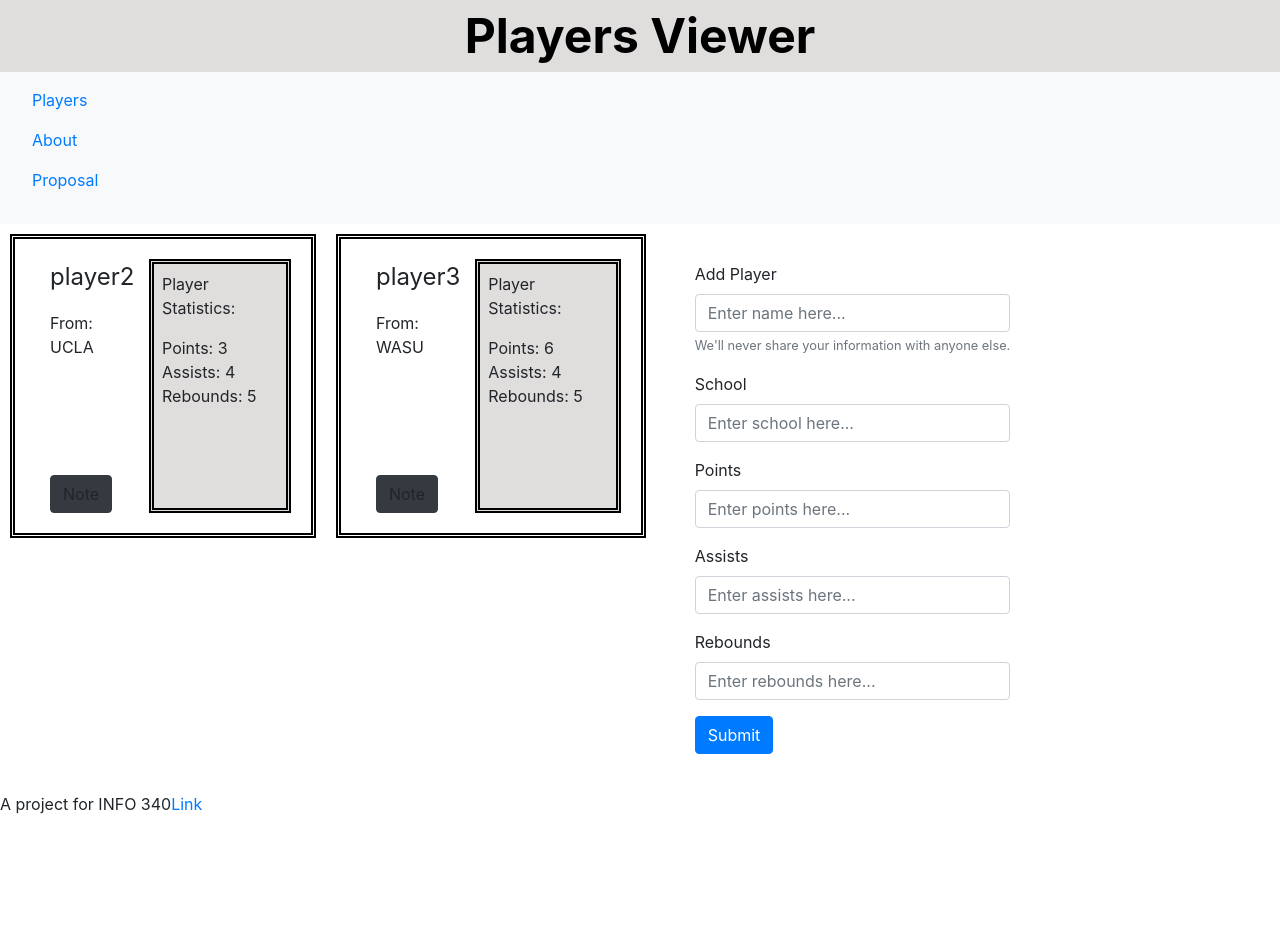
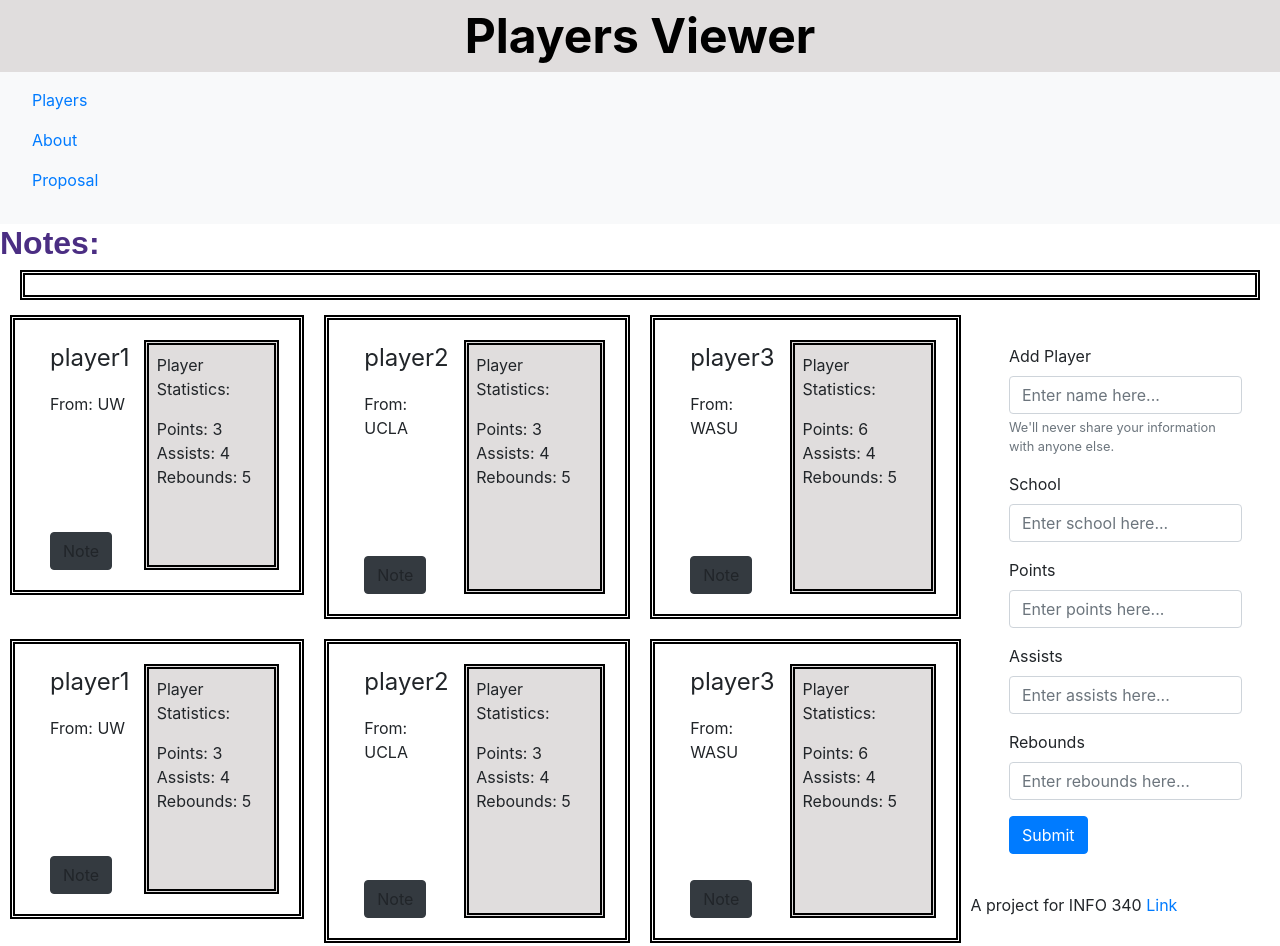
Before and after one commit to info340a-sp21/project-01-Gyangle, a website: page index.html in a window 1280 px wide. Before the commit the page ends 816 px from the top, so only its background shows below. Drawn offline with nearby package versions, Linux system fonts and the light colour scheme.

Commit message:
swtich note sections

```diff
--- a/css/style.css
+++ b/css/style.css
@@ -63,3 +63,9 @@ ul {
   padding: 0; /* Remove padding */
 
 }
+
+#note {
+  border: thick double black;
+  padding: 10px 20px;
+  margin: 5px 20px;
+}
--- a/index.html
+++ b/index.html
@@ -28,8 +28,12 @@
       <li><a class="nav-item nav-link" href="proposal.html">Proposal</a></li>
     </ul>
   </nav>
+  <h2>Notes:</h2>
+  <section id="note">
+  </section>
   <main>
     <span class="gridView">
+
     </span>
 
     <span class="submitPlayer">
@@ -63,9 +67,7 @@
     </span>
 
   </main>
-  <section id="note">
-  </section>
-  <footer>A project for INFO 340<a href="https://github.com/info340a-sp21/project-01-Gyangle">Link</a></footer>
+  <footer>A project for INFO 340 <a href="https://github.com/info340a-sp21/project-01-Gyangle">Link</a></footer>
 <script src="js/index.js"></script>
 </body>
 
--- a/js/index.js
+++ b/js/index.js
@@ -26,10 +26,11 @@ function detailBtn(id) {
   btn.className = 'btn btn-dark detailBtn';
   btn.textContent = 'Note';
   btn.id = id;
-  btn.addEventListener('click',showNote);
+  btn.addEventListener('click', showNote);
   return btn;
 }
 
+// event when the note btn was clicked
 function showNote() {
   $('#note').empty();
   let id = this.id;
@@ -77,6 +78,9 @@ function createCard(player) {
   // console.log(cardBody);
   return cardBody;
 }
-
+$('.gridView').append(createCard(data.players[0]));
 $('.gridView').append(createCard(data.players[1]));
 $('.gridView').append(createCard(data.players[2]));
+$('.gridView').append(createCard(data.players[0]));
+$('.gridView').append(createCard(data.players[1]));
+$('.gridView').append(createCard(data.players[2]));
```
